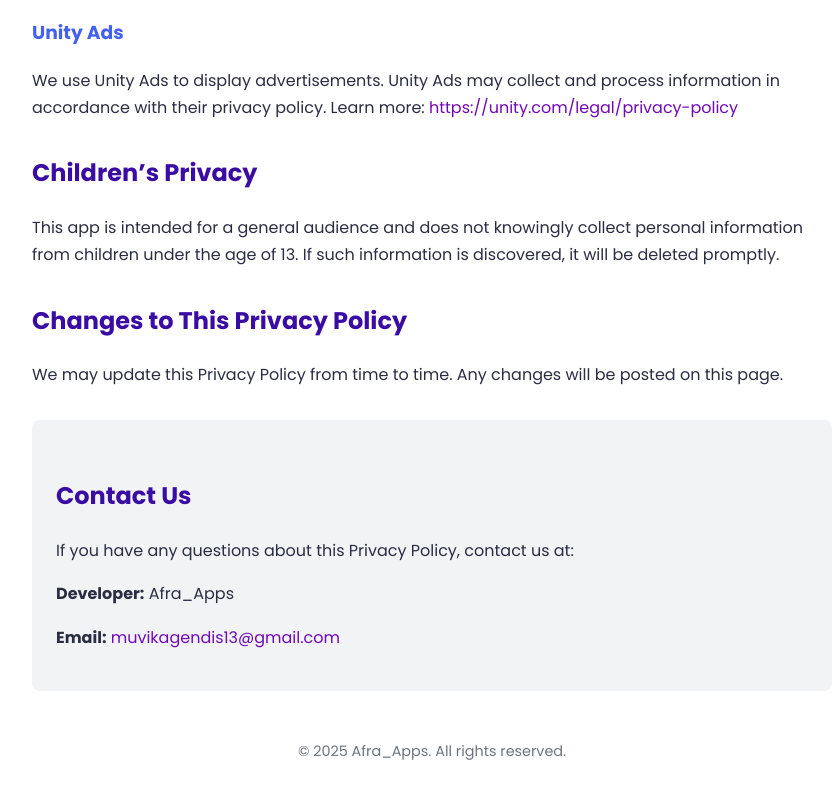
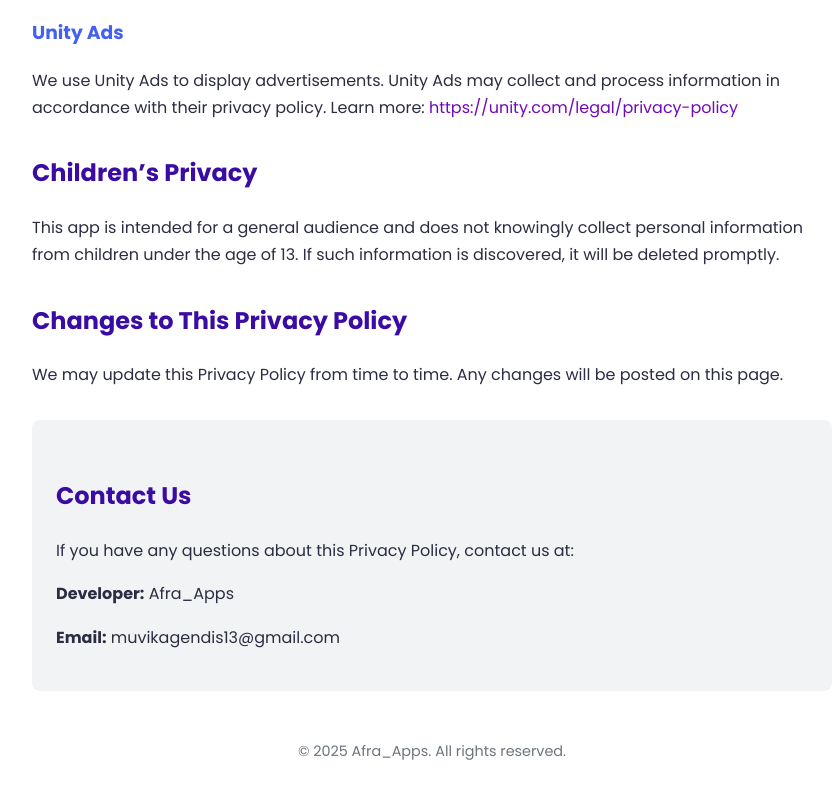
Before and after one commit to maula522533/afraapps-privacy, a plain HTML site: page index.html in a window 1280 px wide. Shown: the part 968-1766 px from the top of the page, without its empty margins (208-1041 px from the left). Drawn offline with Linux system fonts and the light colour scheme.

Commit message:
Update index.html

```diff
--- a/index.html
+++ b/index.html
@@ -162,9 +162,7 @@
         <p><strong>Developer:</strong> Afra_Apps</p>
         <p>
             <strong>Email:</strong>
-            <a href="mailto:muvikagendis13@gmail.com">
                 muvikagendis13@gmail.com
-            </a>
         </p>
     </div>
 
```
